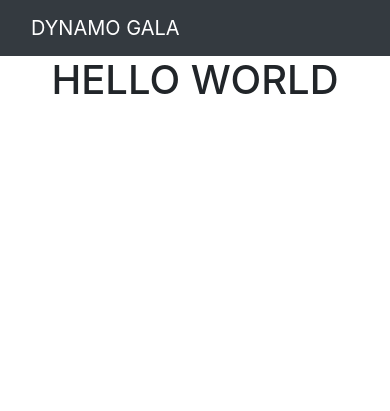
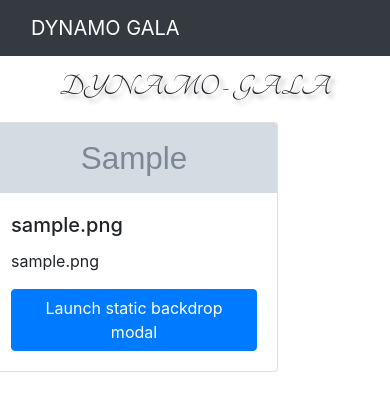
Before and after one commit to dynamodenis/dynamo_gala, a Django app: template templates/gala/index.html in a window 390 px wide. Shown: the top 411 px of the page. Run offline with Django 3.2, Linux system fonts and the light colour scheme; tables that the repository leaves empty hold one stand-in row (values such as "Sample post"); the template is opened without the code that fills it: values that come from a table or form of the project are taken from there, most other values are stand-ins (such as "Sample title", 1, 10 or a date in 2020); grey boxes marked "Sample" are stand-in pictures; some libraries are stand-ins or nearby versions.

Commit message:
creaated index data

```diff
--- a/dynamo_gala/settings.py
+++ b/dynamo_gala/settings.py
@@ -125,6 +125,9 @@ USE_TZ = True
 # https://docs.djangoproject.com/en/3.0/howto/static-files/
 
 STATIC_URL = '/static/'
+STATICFILES_DIRS=[
+    os.path.join(BASE_DIR,'static')
+]
 
 MEDIA_URL='/media/'
 MEDIA_ROOT=os.path.join(BASE_DIR,'media')
--- a/dynamo_gala/urls.py
+++ b/dynamo_gala/urls.py
@@ -18,5 +18,5 @@ from django.urls import path,include
 
 urlpatterns = [
     path('admin/', admin.site.urls),
-    path('home/', include('gala.urls'))
+    path('', include('gala.urls'))
 ]
--- a/gala/models.py
+++ b/gala/models.py
@@ -3,7 +3,7 @@ from django.db import models
 # Create your models here.
 class Image(models.Model):
     image=models.ImageField(blank=True,upload_to='images/')
-    image_name=models.CharField(max_length=20)
+    image_name=models.CharField(max_length=50)
     image_description=models.TextField()
     date=models.DateTimeField(auto_now_add=True)
     location=models.ForeignKey('Location',on_delete=models.CASCADE)
@@ -76,6 +76,8 @@ CATEGORY=[
         ('Hobby','Hobby'),
         ('Family','Family'),
         ('Work','Work'),
+        ('Fashion','Fashion'),
+        ('Sports','Sports'),
 ]
 class Category(models.Model):
     category=models.CharField(max_length=15,choices=CATEGORY)
--- a/gala/views.py
+++ b/gala/views.py
@@ -1,6 +1,8 @@
 from django.shortcuts import render
 from django.http import HttpResponse
+from .models import Image,Location,Category
 
 # Create your views here.
 def index(request):
-    return render(request,'gala/index.html')
+    images=Image.objects.all()
+    return render(request,'gala/index.html',{'images':images})
--- /dev/null
+++ b/static/css/index.css
@@ -0,0 +1,14 @@
+.header{
+    text-align: center;
+    font-family: 'Tangerine', serif;
+    font-size: 30px;
+    text-shadow: 4px 4px 4px #aaa;
+}
+
+.image_padding{
+    padding: 5px;
+}
+
+.index_image{
+    height: 70px;
+}
--- a/templates/base.html
+++ b/templates/base.html
@@ -1,4 +1,5 @@
 {% load bootstrap4%}
+{% load static %}
 <!DOCTYPE html>
 <html lang="en">
 <head>
@@ -11,6 +12,9 @@
     {%endif%}
     {% block styles%}
         {% bootstrap_css%}
+        <link rel="stylesheet" href="{% static 'css/index.css'%}">
+        <link rel="stylesheet"
+          href="https://fonts.googleapis.com/css?family=Tangerine">
     {% endblock %}
 </head>
 <body>
--- a/templates/gala/index.html
+++ b/templates/gala/index.html
@@ -1,4 +1,52 @@
 {% extends 'base.html'%}
+{% block title %}
+Home
+{% endblock %}
 {% block content %}
-<h1 class="text-center">HELLO WORLD</h1>
+<legend></legend>
+<div class="row">
+    <div class="col-lg-1 col-md-1" ></div>
+    <div class="col-lg-10 col-md-10">
+        <div class="row">
+            <legend class="header">DYNAMO - GALA</legend>
+            {%for image in images%}
+            <div class="col-lg-3 col-md-3 image_padding">
+                <div class="card" style="width: 18rem;">
+                    <img src="{{image.image.url}}" class="card-img-top index_image" alt="IMAGE" title="" data-toggle="modal" data-target="#staticBackdrop">
+                    <div class="card-body">
+                      <h5 class="card-title">{{image.image_name}}</h5>
+                      <p class="card-text">{{image.image_description}}</p>
+                      <button type="button" class="btn btn-primary" data-toggle="modal" data-target="#staticBackdrop">
+                        Launch static backdrop modal
+                      </button>
+                              <!-- MODAL -->
+<div class="modal fade" id="staticBackdrop" data-backdrop="static" data-keyboard="false" tabindex="-1" role="dialog" aria-labelledby="staticBackdropLabel" aria-hidden="true">
+    <div class="modal-dialog modal-dialog-centered">
+      <div class="modal-content">
+        <div class="modal-header">
+          <h5 class="modal-title" id="staticBackdropLabel">Modal title</h5>
+          <button type="button" class="close" data-dismiss="modal" aria-label="Close">
+            <span aria-hidden="true">&times;</span>
+          </button>
+        </div>
+        <div class="modal-body">
+          ...
+        </div>
+        <div class="modal-footer">
+          <button type="button" class="btn btn-secondary" data-dismiss="modal">Close</button>
+          <button type="button" class="btn btn-primary">Understood</button>
+        </div>
+      </div>
+    </div>
+  </div>
+                    </div>
+                  </div>
+            </div>
+            {%endfor%}
+        </div>
+    </div>
+    <div class="col-lg-1 col-md-1" ></div>
+</div>
+
+
 {% endblock%}
```
Also changed, not shown: media/images/20191004_215732.jpg (added), media/images/20200126_174509.jpg (added), media/images/20200314_180911.jpg (added), media/images/PhotoGrid_1579715140401.jpg (added), 1 other file.
